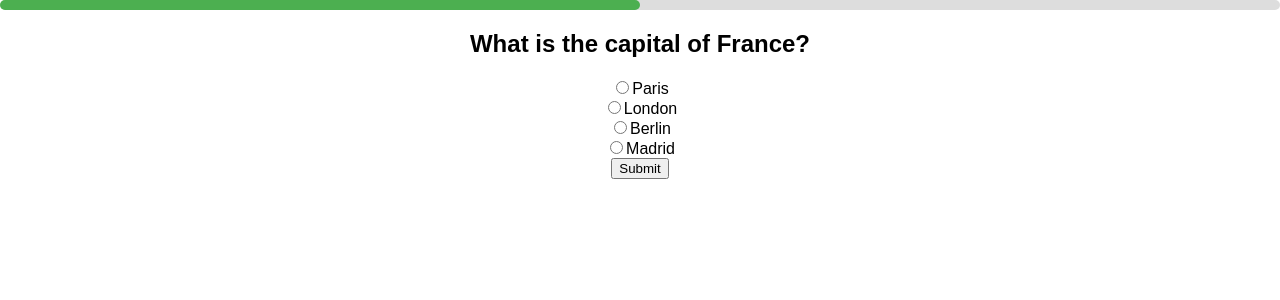
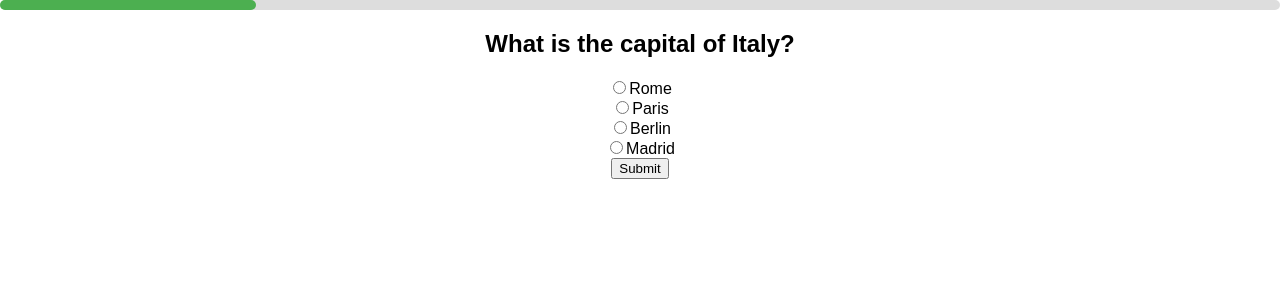
Before and after one commit to mayank1365/Quizzer, a React (Create React App) app: page /quiz/1 in a window 1280 px wide. Shown: the top 300 px of the page. Built offline with nearby package versions, Linux system fonts and the light colour scheme.

Commit message:
questions updated

```diff
--- a/src/pages/QuizPage.js
+++ b/src/pages/QuizPage.js
@@ -4,17 +4,22 @@ import QuizQuestion from '../components/QuizQuestion';
 import QuizSummary from '../components/QuizSummary';
 import ProgressBar from '../components/ProgressBar';
 
-// Sample quiz data
 const quizzes = {
-  1: [
-    { text: 'What is the capital of France?', answers: ['Paris', 'London', 'Berlin', 'Madrid'], correct: 'Paris' },
-    { text: 'What is 2 + 2?', answers: ['3', '4', '5', '6'], correct: '4' }
-  ],
-  2: [
-    { text: 'What planet is known as the Red Planet?', answers: ['Earth', 'Mars', 'Jupiter', 'Saturn'], correct: 'Mars' },
-    { text: 'What is the chemical symbol for water?', answers: ['H2O', 'CO2', 'O2', 'NaCl'], correct: 'H2O' }
-  ]
-};
+    1: [ // General Knowledge
+      { text: 'What is the capital of Italy?', answers: ['Rome', 'Paris', 'Berlin', 'Madrid'], correct: 'Rome' },
+      { text: 'Which color do you get by mixing red and white?', answers: ['Pink', 'Purple', 'Orange', 'Brown'], correct: 'Pink' },
+      { text: 'What is the largest continent by land area?', answers: ['Asia', 'Africa', 'Europe', 'North America'], correct: 'Asia' },
+      { text: 'Which planet is known as the Blue Planet?', answers: ['Earth', 'Mars', 'Neptune', 'Uranus'], correct: 'Earth' },
+      { text: 'What is the main ingredient in guacamole?', answers: ['Avocado', 'Tomato', 'Pepper', 'Onion'], correct: 'Avocado' }
+    ],
+    2: [ // Science
+      { text: 'What gas do plants use for photosynthesis?', answers: ['Carbon Dioxide', 'Oxygen', 'Nitrogen', 'Hydrogen'], correct: 'Carbon Dioxide' },
+      { text: 'How many bones are there in the human body?', answers: ['206', '195', '210', '220'], correct: '206' },
+      { text: 'What is the boiling point of water?', answers: ['100°C', '90°C', '110°C', '80°C'], correct: '100°C' },
+      { text: 'What planet is known for its rings?', answers: ['Saturn', 'Jupiter', 'Mars', 'Venus'], correct: 'Saturn' },
+      { text: 'What is the chemical symbol for gold?', answers: ['Au', 'Ag', 'Fe', 'Pb'], correct: 'Au' }
+    ]
+  };
 
 const QuizPage = () => {
   const { quizId } = useParams();
```
